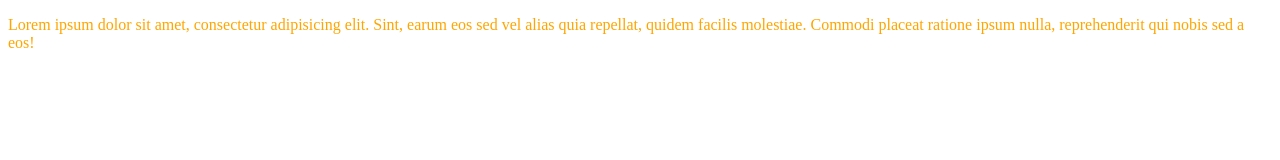
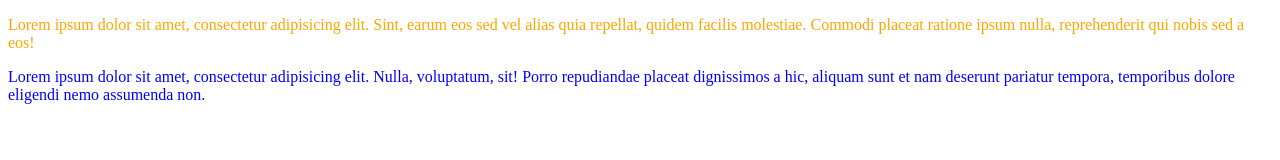
Before and after one commit to ULADG/CSS-frst-weekend, a plain HTML site: page index.html in a window 1280 px wide. Drawn offline with Linux system fonts and the light colour scheme.

Commit message:
add blue-selektor identyfikatora

```diff
--- a/CSS/style.css
+++ b/CSS/style.css
@@ -1,3 +1,10 @@
+/*selektor znacznika */
 p {
     color: orange;
 }
+
+/* Selektor id */
+#paragraph {
+    color: blue;
+
+}
--- a/index.html
+++ b/index.html
@@ -10,6 +10,8 @@
 
    <p>Lorem ipsum dolor sit amet, consectetur adipisicing elit. Sint, earum eos sed vel alias quia repellat, quidem facilis molestiae. Commodi placeat ratione ipsum nulla, reprehenderit qui nobis sed a eos!</p>
 
+   <!-- Selektor id -->
+   <p id="paragraph">Lorem ipsum dolor sit amet, consectetur adipisicing elit. Nulla, voluptatum, sit! Porro repudiandae placeat dignissimos a hic, aliquam sunt et nam deserunt pariatur tempora, temporibus dolore eligendi nemo assumenda non.</p>
 
 </body>
 </html>
```
